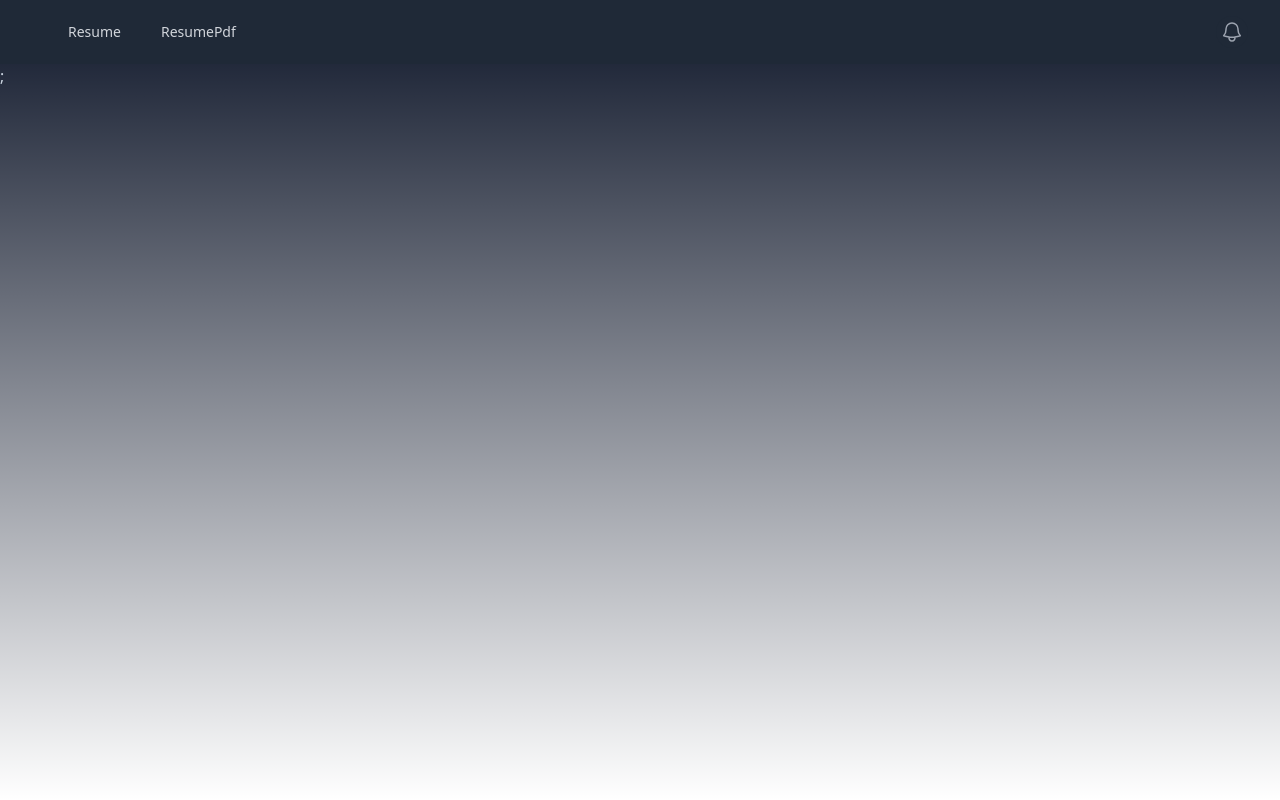
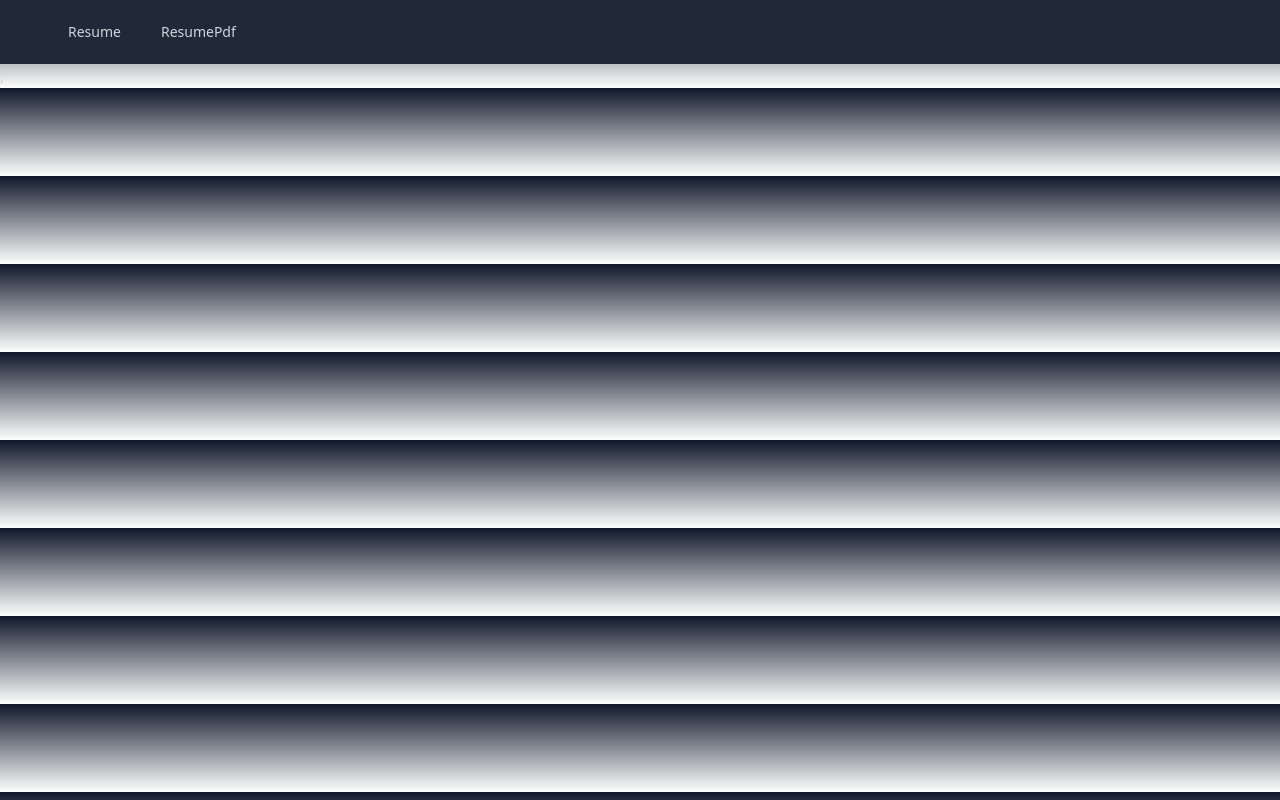
Before and after one commit to jdhowe555/my-website-nextjs, a Next.js app: page /layout in a window 1280 px wide. Built offline with nearby package versions, Linux system fonts and the light colour scheme.

Commit message:
change some styling

```diff
--- a/src/pages/MusicSongWordle.js
+++ /dev/null
@@ -1,5 +0,0 @@
-export default function MusicSongWordle() {
-    return (
-        <>Here Messaging</>
-    )
-}
--- a/src/pages/_app.js
+++ b/src/pages/_app.js
@@ -63,15 +63,6 @@ export default function MyApp({ Component, pageProps }) {
                                         </div>
                                     </div>
                                 </div>
-                                <div className="absolute inset-y-0 right-0 flex items-center pr-2 sm:static sm:inset-auto sm:ml-6 sm:pr-0">
-                                    <button type="button"
-                                            className="relative rounded-full bg-gray-800 p-1 text-gray-400 hover:text-white focus:outline-none focus:ring-2 focus:ring-white focus:ring-offset-2 focus:ring-offset-gray-800"
-                                    >
-                                        <span className="absolute -inset-1.5"/>
-                                        <span className="sr-only">View notifications</span>
-                                        <BellIcon className="h-6 w-6" aria-hidden="true"/>
-                                    </button>
-                                </div>
                             </div>
                         </div>
 
--- a/src/pages/_document.js
+++ b/src/pages/_document.js
@@ -5,7 +5,7 @@ class MyDocument extends Document {
         return (
             <Html lang="en" className="here">
                 <Head />
-                <body className="body-container antialiased text-slate-300 bg-slate-900 h-svh min-h-dvh max-h-dvh">
+                <body className="body-container antialiased text-slate-300 bg-slate-900 h-full">
                 <Main />
                 <NextScript />
                 </body>
```
